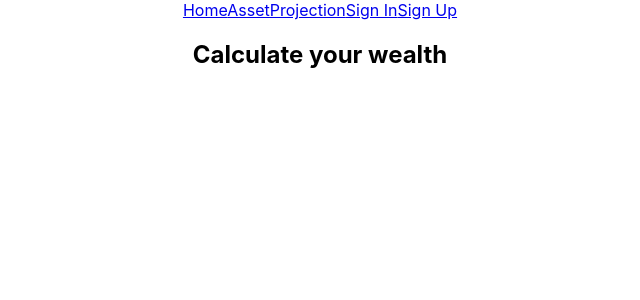
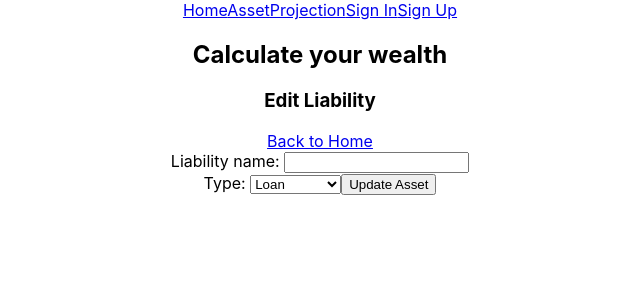
Before and after one commit to nadiah-m/wealth-tracker, a React (Create React App) app in the folder client/: page /liabilities/1/edit in a window 1280 px wide. Shown: the top 300 px of the page, without its empty margins (320-960 px from the left). Built offline with nearby package versions, Linux system fonts and the light colour scheme; no server answers.

Commit message:
edit liability name

```diff
--- a/client/src/App.js
+++ b/client/src/App.js
@@ -11,6 +11,7 @@ import { EditAssetForm } from "./Pages/EditAssetForm";
 import { UpdateAssetAmt } from "./Pages/UpdateAssetAmt";
 import { AssetDetails } from "./Pages/AssetDetails";
 import { NewLiabilityForm } from "./Pages/NewLiabilityForm";
+import { EditLiabilityForm } from "./Pages/EditLiabilityForm";
 
 export const UserContext = createContext();
 
@@ -57,6 +58,10 @@ function App() {
               element={<UpdateAssetAmt />}
             />
             <Route path="/assets/:assetid/" element={<AssetDetails />} />
+            <Route
+              path="/liabilities/:liabilityid/edit"
+              element={<EditLiabilityForm />}
+            />
             <Route path="/liabilities/new" element={<NewLiabilityForm />} />
           </Routes>
         </main>
--- /dev/null
+++ b/client/src/Pages/EditLiabilityForm.jsx
@@ -0,0 +1,61 @@
+import React from "react";
+import axios from "axios";
+import { useEffect, useState } from "react";
+import { useNavigate, Link, useParams } from "react-router-dom";
+import dayjs from "dayjs";
+
+export const EditLiabilityForm = () => {
+  const navigate = useNavigate();
+
+  const { liabilityid } = useParams();
+  const [currentLiability, setCurrentLiability] = useState({});
+
+  useEffect(() => {
+    const fetchCurrentLiability = async () => {
+      const fetchLiability = await axios.get(`/api/liabilities/${liabilityid}`);
+      setCurrentLiability(fetchLiability?.data?.data);
+    };
+    fetchCurrentLiability();
+  }, []);
+
+  console.log(currentLiability);
+  const handleSubmit = async (e) => {
+    e.preventDefault();
+    const editedLiabilityName = {
+      liabilityName: e.target.liabilityName.value,
+      liabilityType: e.target.liabilityType.value,
+    };
+
+    await axios.put(`/api/liabilities/${liabilityid}`, editedLiabilityName);
+    navigate(-1, { replace: true });
+  };
+
+  return (
+    <>
+      <h3>Edit Liability</h3>
+      <Link to="/">Back to Home</Link>
+      <form onSubmit={handleSubmit}>
+        <label> Liability name: </label>
+        <input
+          type="text"
+          name="liabilityName"
+          id="liabilityName"
+          defaultValue={currentLiability?.liabilityName?.liabilityName}
+        />
+
+        <br />
+        <label htmlFor="liabilityType"> Type: </label>
+        <select
+          id="liabilityType"
+          name="liabilityType"
+          value={currentLiability?.liabilityName?.liabilityType}
+        >
+          <option value="Loan">Loan</option>
+          <option value="Mortgage">Mortgage</option>
+          <option value="Credit Card">Credit Card</option>
+        </select>
+        <button type="submit">Update Asset</button>
+      </form>
+    </>
+  );
+};
--- a/client/src/Pages/Home/Home.jsx
+++ b/client/src/Pages/Home/Home.jsx
@@ -137,7 +137,16 @@ function Home() {
         <div key={index}>
           <p>Liability name: {liability?.liabilityName}</p>
           <p>Liability Type: {liability?.liabilityType}</p>
-          <p>Amount: $ {Number(liability?.liabilityvalue?.slice(-1)[0]?.valueAmt).toLocaleString()}</p>
+          <p>
+            Amount: ${" "}
+            {Number(
+              liability?.liabilityvalue?.slice(-1)[0]?.valueAmt
+            ).toLocaleString()}
+          </p>
+
+          <Link to={`/liabilities/${liability?._id}/edit`}>
+            <button>Edit Liability</button>
+          </Link>
         </div>
       ))}
     </>
```
